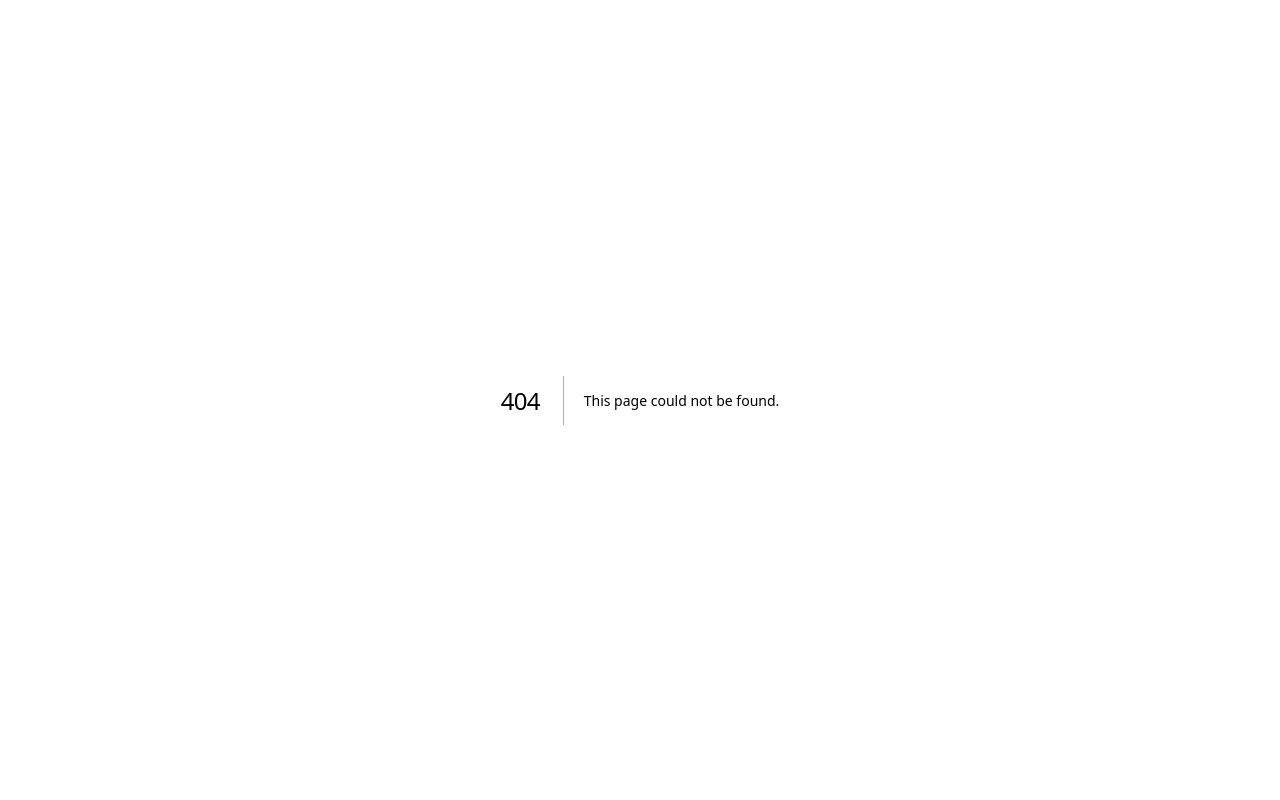
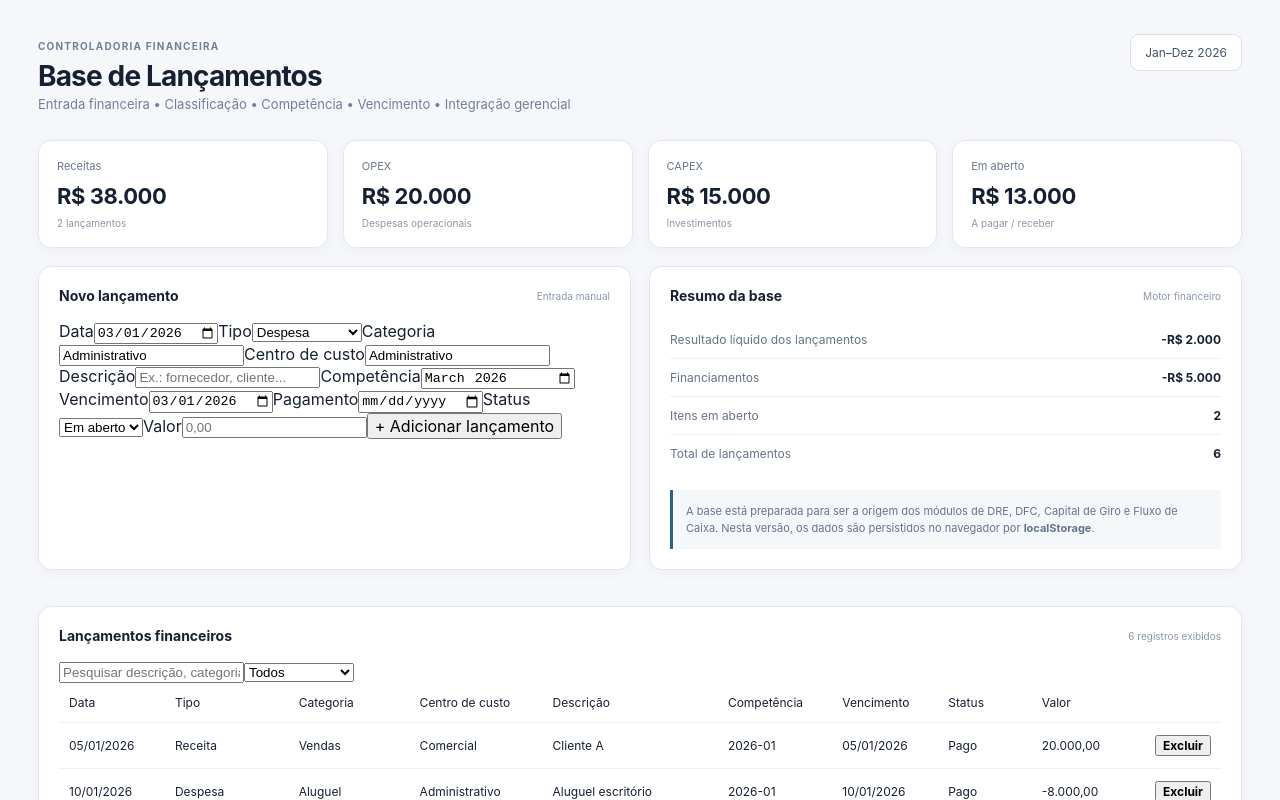
Before and after one commit to cardoso4009-byte/bp-financeiro-bi, a Next.js app: page /lancamentos in a window 1280 px wide. Before the commit this address had no page. Shown: the top 800 px of the page. Built offline with nearby package versions, Linux system fonts and the light colour scheme.

Commit message:
feat: add financial entries module

```diff
--- /dev/null
+++ b/app/lancamentos/page.tsx
@@ -0,0 +1,100 @@
+'use client'
+
+import { useEffect, useMemo, useState } from 'react'
+import { entryTypes, initialEntries, summarizeEntries, type FinancialEntry } from '@/lib/lancamentos-data'
+
+const brl = (n: number) => n.toLocaleString('pt-BR', { style: 'currency', currency: 'BRL', maximumFractionDigits: 0 })
+const money = (n: number) => n.toLocaleString('pt-BR', { minimumFractionDigits: 2, maximumFractionDigits: 2 })
+
+const emptyForm = {
+  date: '2026-03-01', type: 'Despesa' as FinancialEntry['type'], category: 'Administrativo', costCenter: 'Administrativo',
+  description: '', competence: '2026-03', dueDate: '2026-03-01', paymentDate: '', status: 'Em aberto' as FinancialEntry['status'], value: ''
+}
+
+export default function Lancamentos() {
+  const [entries, setEntries] = useState<FinancialEntry[]>(initialEntries)
+  const [form, setForm] = useState(emptyForm)
+  const [filter, setFilter] = useState('Todos')
+  const [search, setSearch] = useState('')
+
+  useEffect(() => {
+    const saved = localStorage.getItem('bp-financeiro-lancamentos')
+    if (saved) setEntries(JSON.parse(saved))
+  }, [])
+
+  useEffect(() => {
+    localStorage.setItem('bp-financeiro-lancamentos', JSON.stringify(entries))
+  }, [entries])
+
+  const filtered = useMemo(() => entries.filter(e => {
+    const typeOk = filter === 'Todos' || e.type === filter
+    const term = search.toLowerCase()
+    const searchOk = !term || [e.description, e.category, e.costCenter, e.type].join(' ').toLowerCase().includes(term)
+    return typeOk && searchOk
+  }), [entries, filter, search])
+
+  const s = summarizeEntries(entries)
+
+  function addEntry() {
+    const value = Number(form.value.replace(',', '.'))
+    if (!form.description.trim() || !value) return
+    const signed = form.type === 'Receita' ? Math.abs(value) : -Math.abs(value)
+    const next: FinancialEntry = { ...form, id: Date.now(), value: signed }
+    setEntries(prev => [next, ...prev])
+    setForm({ ...emptyForm, type: form.type, category: form.category, costCenter: form.costCenter, competence: form.competence, dueDate: form.dueDate })
+  }
+
+  function removeEntry(id: number) { setEntries(prev => prev.filter(e => e.id !== id)) }
+
+  return <main className="content" style={{ marginLeft: 0, width: '100%', maxWidth: 1500, margin: '0 auto' }}>
+    <header><div><small>CONTROLADORIA FINANCEIRA</small><h1>Base de Lançamentos</h1><p>Entrada financeira • Classificação • Competência • Vencimento • Integração gerencial</p></div><div className="period">Jan–Dez 2026</div></header>
+
+    <div className="cards">
+      <Card title="Receitas" value={s.revenue} sub={`${entries.filter(e => e.type === 'Receita').length} lançamentos`} />
+      <Card title="OPEX" value={s.opex} sub="Despesas operacionais" />
+      <Card title="CAPEX" value={s.capex} sub="Investimentos" />
+      <Card title="Em aberto" value={s.open} sub="A pagar / receber" />
+    </div>
+
+    <div className="grid">
+      <section className="panel"><div className="panel-title"><h2>Novo lançamento</h2><span>Entrada manual</span></div>
+        <div className="entry-form">
+          <Field label="Data"><input type="date" value={form.date} onChange={e=>setForm({...form,date:e.target.value})}/></Field>
+          <Field label="Tipo"><select value={form.type} onChange={e=>setForm({...form,type:e.target.value as FinancialEntry['type']})}>{entryTypes.map(x=><option key={x}>{x}</option>)}</select></Field>
+          <Field label="Categoria"><input value={form.category} onChange={e=>setForm({...form,category:e.target.value})}/></Field>
+          <Field label="Centro de custo"><input value={form.costCenter} onChange={e=>setForm({...form,costCenter:e.target.value})}/></Field>
+          <Field label="Descrição"><input value={form.description} onChange={e=>setForm({...form,description:e.target.value})} placeholder="Ex.: fornecedor, cliente..."/></Field>
+          <Field label="Competência"><input type="month" value={form.competence} onChange={e=>setForm({...form,competence:e.target.value})}/></Field>
+          <Field label="Vencimento"><input type="date" value={form.dueDate} onChange={e=>setForm({...form,dueDate:e.target.value})}/></Field>
+          <Field label="Pagamento"><input type="date" value={form.paymentDate} onChange={e=>setForm({...form,paymentDate:e.target.value})}/></Field>
+          <Field label="Status"><select value={form.status} onChange={e=>setForm({...form,status:e.target.value as FinancialEntry['status']})}><option>Pago</option><option>Em aberto</option></select></Field>
+          <Field label="Valor"><input inputMode="decimal" value={form.value} onChange={e=>setForm({...form,value:e.target.value})} placeholder="0,00"/></Field>
+          <button className="primary-btn" onClick={addEntry}>+ Adicionar lançamento</button>
+        </div>
+      </section>
+
+      <section className="panel"><div className="panel-title"><h2>Resumo da base</h2><span>Motor financeiro</span></div>
+        <div className="rows">
+          <div className="row"><span>Resultado líquido dos lançamentos</span><b>{brl(s.net)}</b></div>
+          <div className="row"><span>Financiamentos</span><b>{brl(s.financing)}</b></div>
+          <div className="row"><span>Itens em aberto</span><b>{entries.filter(e=>e.status==='Em aberto').length}</b></div>
+          <div className="row"><span>Total de lançamentos</span><b>{entries.length}</b></div>
+        </div>
+        <div className="note">A base está preparada para ser a origem dos módulos de DRE, DFC, Capital de Giro e Fluxo de Caixa. Nesta versão, os dados são persistidos no navegador por <strong>localStorage</strong>.</div>
+      </section>
+    </div>
+
+    <section className="panel wide"><div className="panel-title"><h2>Lançamentos financeiros</h2><span>{filtered.length} registros exibidos</span></div>
+      <div className="toolbar"><input placeholder="Pesquisar descrição, categoria ou centro de custo..." value={search} onChange={e=>setSearch(e.target.value)}/><select value={filter} onChange={e=>setFilter(e.target.value)}><option>Todos</option>{entryTypes.map(x=><option key={x}>{x}</option>)}</select></div>
+      <div className="table-wrap"><table><thead><tr><td>Data</td><td>Tipo</td><td>Categoria</td><td>Centro de custo</td><td>Descrição</td><td>Competência</td><td>Vencimento</td><td>Status</td><td>Valor</td><td></td></tr></thead><tbody>
+        {filtered.map(e=><tr key={e.id}><td>{e.date.split('-').reverse().join('/')}</td><td><Tag type={e.type}/></td><td>{e.category}</td><td>{e.costCenter}</td><td>{e.description}</td><td>{e.competence}</td><td>{e.dueDate.split('-').reverse().join('/')}</td><td>{e.status}</td><td className={e.value>=0?'positive':'negative'}>{money(e.value)}</td><td><button className="delete-btn" onClick={()=>removeEntry(e.id)}>Excluir</button></td></tr>)}
+      </tbody></table></div>
+    </section>
+
+    <section className="panel"><div className="panel-title"><h2>Integração planejada</h2><span>Arquitetura</span></div><div className="note"><strong>Base de Lançamentos → classificação contábil/gerencial → DRE → Balanço → DFC → Capital de Giro → Fluxo de Caixa → Indicadores → Diagnóstico.</strong> O próximo refinamento será substituir os dados demonstrativos dos módulos por agregações desta base.</div></section>
+  </main>
+}
+
+function Card({title,value,sub}:{title:string,value:number,sub:string}) { return <div className="card"><span>{title}</span><strong>{brl(value)}</strong><small>{sub}</small></div> }
+function Field({label,children}:{label:string,children:React.ReactNode}) { return <label className="field"><span>{label}</span>{children}</label> }
+function Tag({type}:{type:FinancialEntry['type']}) { return <span className="entry-tag">{type}</span> }
```
